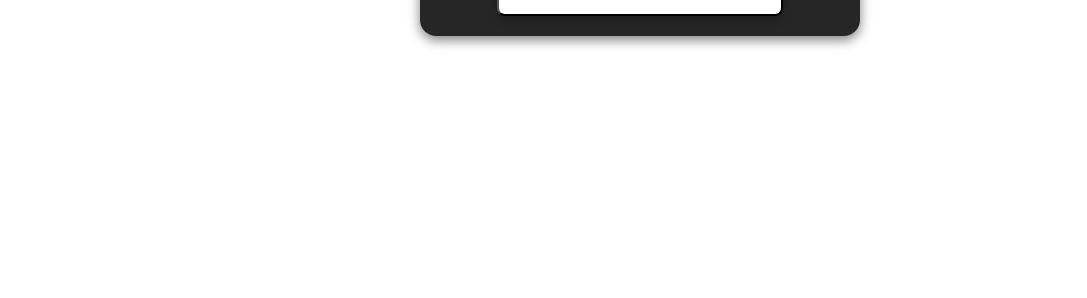
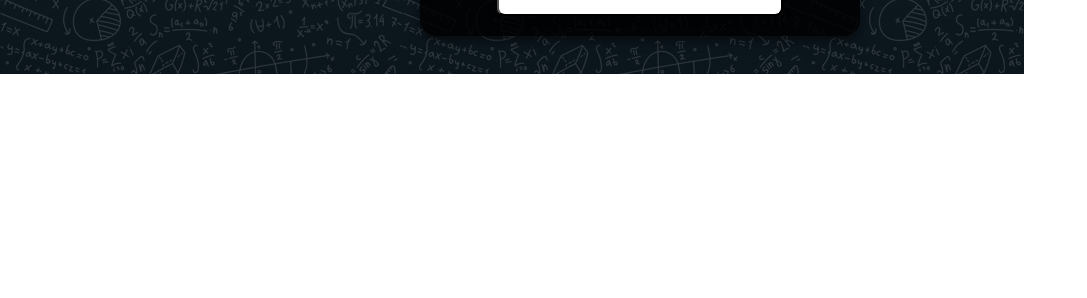
Before and after one commit to niteowx73/testpage, a plain HTML site: page index.html in a window 1280 px wide. Shown: the part 502-800 px from the top of the page, without its empty margins (0-1087 px from the left). Drawn offline with Linux system fonts and the light colour scheme.

Commit message:
Update index.html

```diff
--- a/index.html
+++ b/index.html
@@ -12,7 +12,7 @@
       align-items: center;
       height: 100vh;
       margin: 0;
-      background-image: url('bg.jpg');
+      background-image: url('bg.png');
       background-repeat: no-repeat;
     }
 
```
